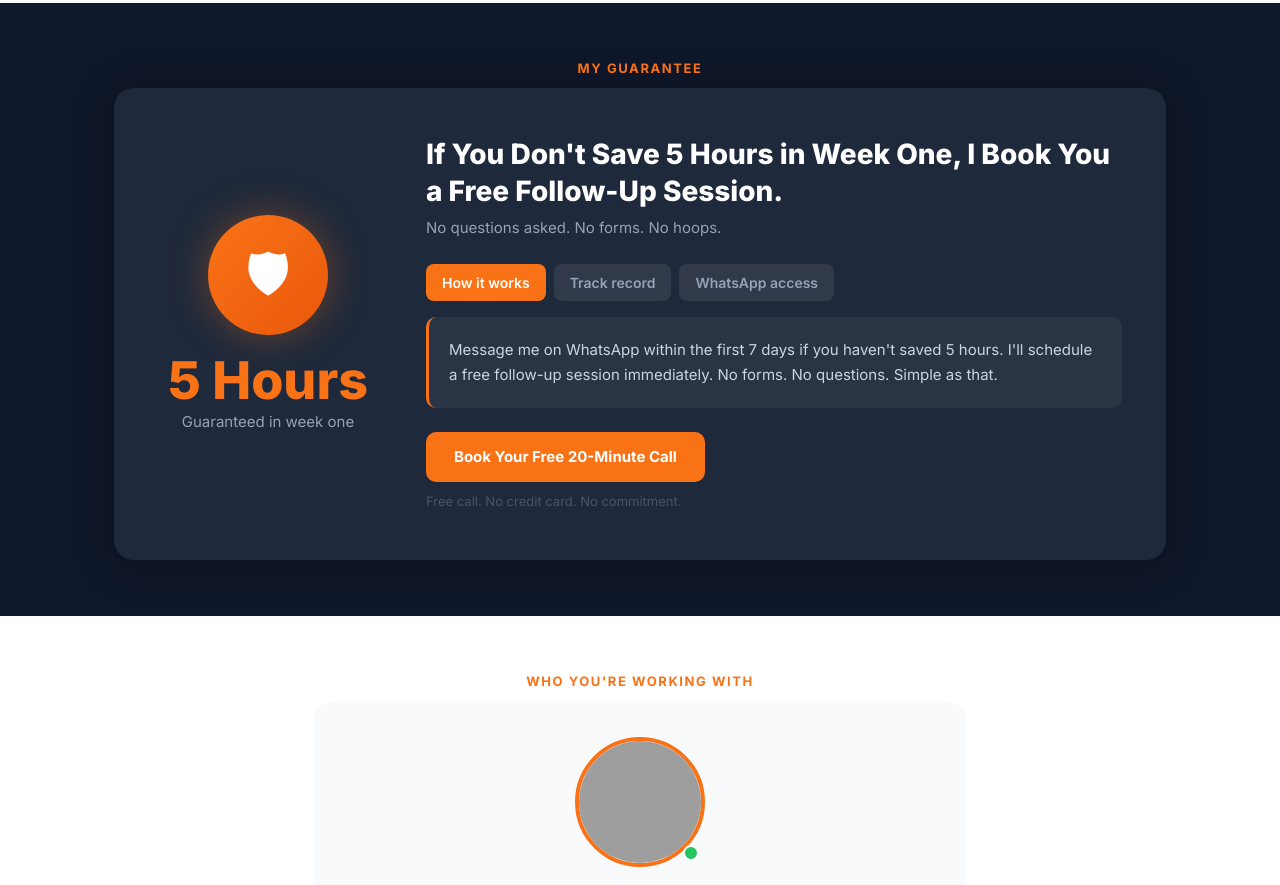
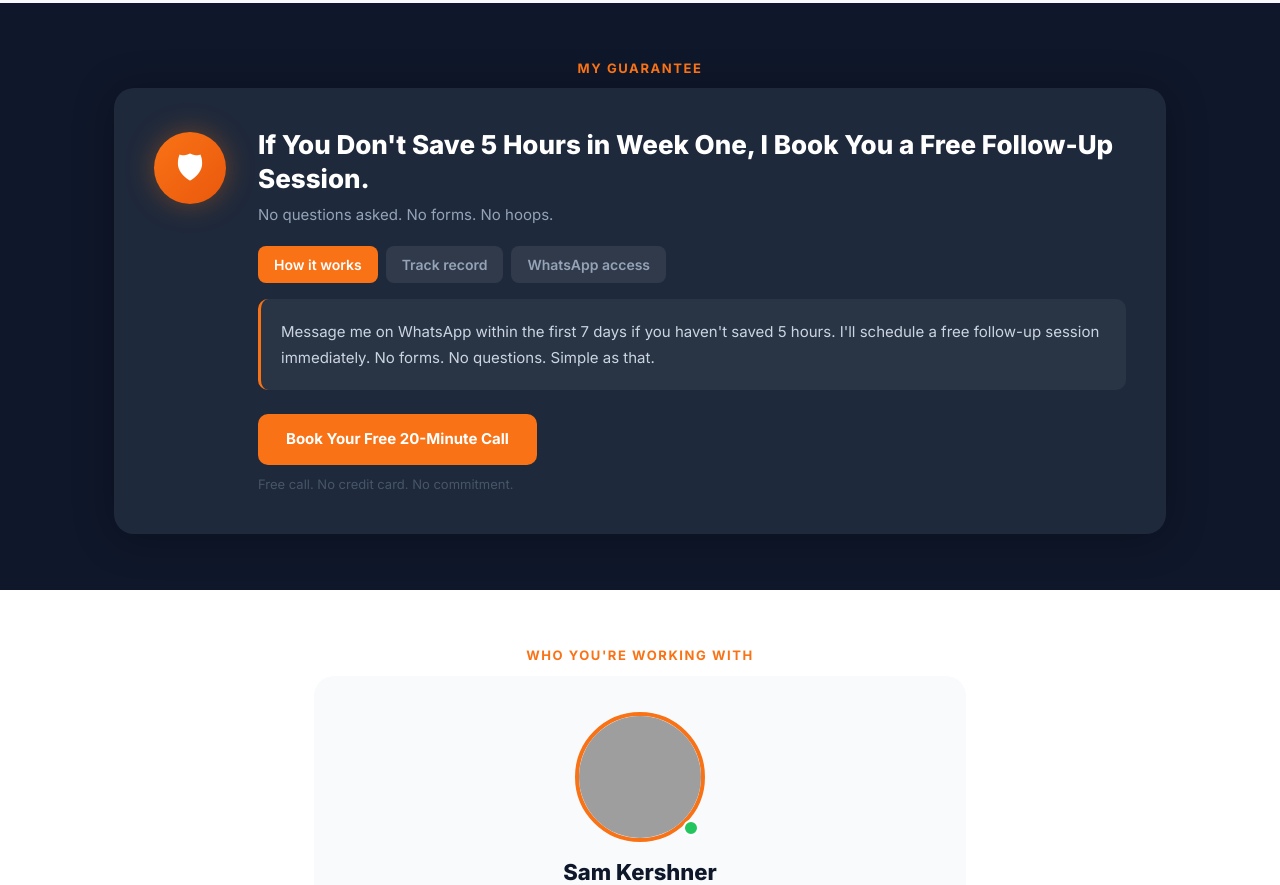
Before and after one commit to samkershner1234-aisk/ai-with-sam, a React (Vite) app: page / in a window 1280 px wide. Shown: the part 4200-5085 px from the top of the page. Built offline with nearby package versions, Linux system fonts and the light colour scheme; grey boxes are pictures that could not be loaded.

Commit message:
Refactor GuaranteeSection layout and styles

```diff
--- a/src/components/landing/GuaranteeSection.jsx
+++ b/src/components/landing/GuaranteeSection.jsx
@@ -31,26 +31,21 @@ export default function GuaranteeSection() {
           MY GUARANTEE
         </p>
 
-        {/* Main card: two columns on desktop, stacked on mobile */}
+        {/* Main card */}
         <div className="guarantee-card">
-          {/* Left: Shield badge */}
+          {/* Left: small shield icon */}
           <div className="guarantee-left">
-            {/* Big shield */}
-            <div style={{ width: 120, height: 120, borderRadius: "50%", background: "linear-gradient(135deg,#F97316,#EA580C)", display: "flex", alignItems: "center", justifyContent: "center", fontSize: 52, marginBottom: 20, boxShadow: "0 0 40px rgba(249,115,22,0.35)" }}>
+            <div style={{ width: 72, height: 72, borderRadius: "50%", background: "linear-gradient(135deg,#F97316,#EA580C)", display: "flex", alignItems: "center", justifyContent: "center", fontSize: 32, boxShadow: "0 0 28px rgba(249,115,22,0.35)", flexShrink: 0 }}>
               🛡
-            </div>
-            <div>
-              <div style={{ fontSize: "clamp(32px,5vw,52px)", fontWeight: 900, color: "#F97316", lineHeight: 1, marginBottom: 4 }}>5 Hours</div>
-              <div style={{ color: "#94A3B8", fontSize: 15, marginBottom: 0, textAlign: "center" }}>Guaranteed in week one</div>
             </div>
           </div>
 
           {/* Right: headline + tabs */}
           <div className="guarantee-right">
-            <h2 style={{ fontSize: "clamp(20px,3vw,28px)", fontWeight: 800, color: "#fff", lineHeight: 1.3, marginBottom: 8 }}>
+            <h2 style={{ fontSize: "clamp(18px,2.8vw,26px)", fontWeight: 800, color: "#fff", lineHeight: 1.3, marginBottom: 8 }}>
               If You Don't Save 5 Hours in Week One, I Book You a Free Follow-Up Session.
             </h2>
-            <p style={{ color: "#94A3B8", fontSize: 15, marginBottom: 24 }}>No questions asked. No forms. No hoops.</p>
+            <p style={{ color: "#94A3B8", fontSize: 15, marginBottom: 20 }}>No questions asked. No forms. No hoops.</p>
 
             {/* Tab buttons */}
             <div style={{ display: "flex", gap: 8, marginBottom: 16, flexWrap: "wrap" }}>
@@ -66,7 +61,7 @@ export default function GuaranteeSection() {
             </div>
 
             {/* Tab content */}
-            <div style={{ background: "rgba(255,255,255,0.05)", borderRadius: 10, padding: "20px 20px", minHeight: 80, borderLeft: "3px solid #F97316" }}>
+            <div style={{ background: "rgba(255,255,255,0.05)", borderRadius: 10, padding: "20px 20px", minHeight: 72, borderLeft: "3px solid #F97316" }}>
               <p style={{ color: "#CBD5E1", fontSize: 15, lineHeight: 1.7, margin: 0 }}>{active.content}</p>
             </div>
 
@@ -87,11 +82,11 @@ export default function GuaranteeSection() {
       <style>{`
         .guarantee-card {
           display: flex;
-          gap: 48px;
+          gap: 32px;
           background: #1E293B;
           border-radius: 20px;
-          padding: 48px 44px;
-          align-items: center;
+          padding: 40px 40px;
+          align-items: flex-start;
           box-shadow: 0 4px 40px rgba(0,0,0,0.3);
         }
         .guarantee-left {
@@ -99,20 +94,20 @@ export default function GuaranteeSection() {
           flex-direction: column;
           align-items: center;
           flex-shrink: 0;
-          min-width: 220px;
+          padding-top: 4px;
         }
         .guarantee-right {
           flex: 1;
         }
         @media (max-width: 767px) {
           .guarantee-card {
-            flex-direction: column;
-            padding: 32px 24px;
-            gap: 24px;
+            flex-direction: row;
+            padding: 28px 22px;
+            gap: 16px;
+            align-items: flex-start;
           }
           .guarantee-left {
             min-width: unset;
-            width: 100%;
           }
         }
       `}</style>
```
